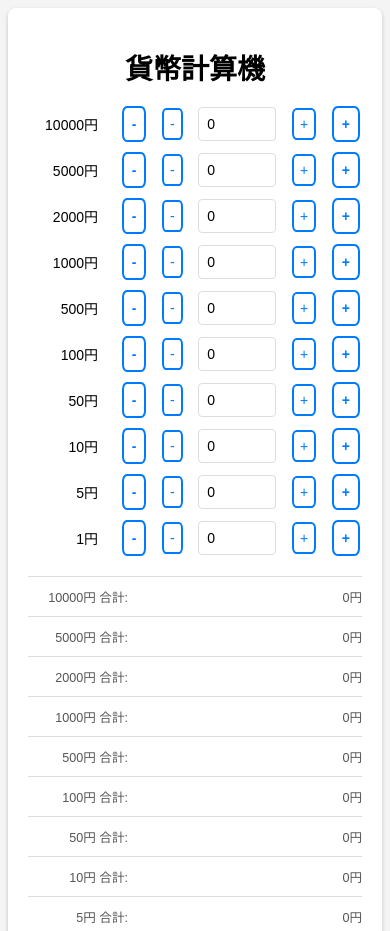
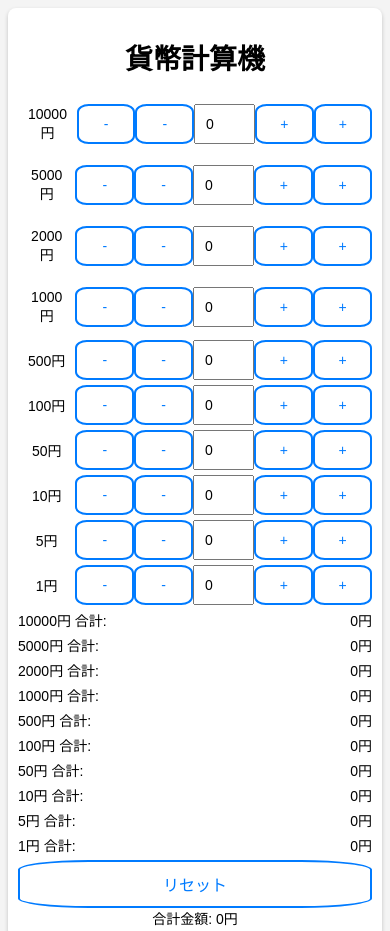
Before and after one commit to hb21008/japanese-currency-calculator, a plain HTML site: page index.html in a window 390 px wide. Shown: the top 931 px of the page. Drawn offline with Linux system fonts and the light colour scheme.

Commit message:
Add files via upload

```diff
--- a/style.css
+++ b/style.css
@@ -1,48 +1,5 @@
-/* スマートフォン向けの基本スタイル */
-@media (max-width: 600px) {
-    body {
-        height: auto;
-        font-size: 14px;
-        /* フォントサイズの調整 */
-    }
-
-    .container {
-        width: 100%;
-        /* コンテナの幅を広げる */
-        padding: 10px;
-        /* コンテナのパディングを調整 */
-    }
-
-    .currency-row span,
-    .currency-row button,
-    .currency-row input {
-        font-size: 14px;
-        /* フォントサイズの調整 */
-    }
-
-    button {
-        padding: 10px 12px;
-        /* ボタンのパディングを調整 */
-        font-size: 14px;
-        /* ボタンのフォントサイズを調整 */
-    }
-
-    input[type="number"] {
-        padding: 10px;
-        /* 入力フィールドのパディングを調整 */
-    }
-
-    .currency-total,
-    .currency-row {
-        margin: 5px 0;
-        /* マージンの調整 */
-    }
-}
-
-/* 基本のスタイル　*/
+/* 基本スタイル */
 body {
-    /* ヒラギノフォントを使う */
-    /* ヒラギノフォントがない場合はArialを使う */
     font-family: "Hiragino Kaku Gothic Pro", "Arial", sans-serif;
     display: flex;
     justify-content: center;
@@ -59,119 +16,52 @@ body {
     box-shadow: 0 2px 4px rgba(0, 0, 0, 0.2);
 }
 
-#currency-fields {
-    margin-bottom: 20px;
-}
-
-.currency-row {
-    margin: 10px 0;
-}
-
-.currency-row span {
-    display: inline-block;
-    width: 70px;
-    /* 適切な幅に調整してください */
-    text-align: right;
-    margin-right: 10px;
-    /* ボタンとの間隔 */
-}
-
-
-/* ボタンのスタイル変更 */
-/* 他のボタンのスタイル */
-button {
-    cursor: pointer;
-    padding: 6px;
-    /* ボタンのサイズを小さく調整 */
-    border-radius: 20%;
-    /* 真円にする */
-    background-color: transparent;
-    /* 背景を透明に */
-    border: 2px solid #007bff;
-    /* 枠線の追加 */
-    color: #007bff;
-    font-size: 16px;
-    transition: background-color 0.3s, box-shadow 0.3s;
-    /* アニメーションの追加 */
-}
-
-button:active {
-    transform: scale(1.1);
-    /* ボタンを少し大きくする */
-    box-shadow: 0 0 15px rgba(0, 123, 255, 0.7);
-    /* より強い光るエフェクト */
-}
-
-button.large {
-    font-weight: bold;
-    /* フォントを太く */
-    padding: 8px;
-    /* サイズを少し大きく */
-}
-
-/* リセットボタンのスタイル */
-.reset-button {
-    cursor: pointer;
-    padding: 8px 16px;
-    background-color: #007bff;
-    color: white;
-    border: none;
-    border-radius: 4px;
-    font-size: 16px;
-}
-
-.reset-button:hover {
-    background-color: #0056b3;
-}
-
-
-input[type="number"] {
-    width: 60px;
-    padding: 8px;
-    margin: 0 5px;
-    border-radius: 4px;
-    border: 1px solid #ddd;
-}
-
-.currency-row,
-.currency-total {
+/* 共通スタイルのセレクタグループ化 */
+.currency-row, .currency-total {
     display: flex;
     align-items: center;
     justify-content: space-between;
     margin: 10px 0;
 }
 
-.currency-total {
-    font-size: 0.9em;
-    color: #555;
-    border-top: 1px solid #ddd;
-    padding-top: 10px;
-
-    display: flex;
-    justify-content: space-between;
+.currency-row span,
+.currency-row button,
+.currency-row input,
+button,
+input[type="number"] {
+    font-size: 14px;
 }
 
-.currency-total span:first-child {
-    width: 100px;
-    /* Adjust this value based on your needs */
-    text-align: right;
+/* ボタンスタイル */
+button {
+    cursor: pointer;
+    padding: 6px;
+    border-radius: 20%;
+    background-color: transparent;
+    border: 2px solid #007bff;
+    color: #007bff;
+    font-size: 16px;
+    transition: background-color 0.3s, box-shadow 0.3s;
 }
 
-.currency-total span:last-child {
-    /* widthを可変に */
-    width: 50%;
-    /* Adjust this value based on your needs */
-    text-align: right;
+button:active {
+    transform: scale(1.1);
+    box-shadow: 0 0 15px rgba(0, 123, 255, 0.7);
 }
 
-.currency-row span,
-.currency-row button,
-.currency-row input {
-    display: inline-block;
-    vertical-align: middle;
+/* レスポンシブデザイン */
+@media (max-width: 600px) {
+    body {
+        font-size: 14px;
+        touch-action: pan-x pan-y;
+    }
+
+    .container, .currency-row span, .currency-row button, .currency-row input, button, input[type="number"] {
+        width: 100%;
+        padding: 10px;
+    }
+
+    .currency-total, .currency-row {
+        margin: 5px 0;
+    }
 }
-
-.currency-row button,
-.currency-row input {
-    margin: 0 2px;
-}
```
